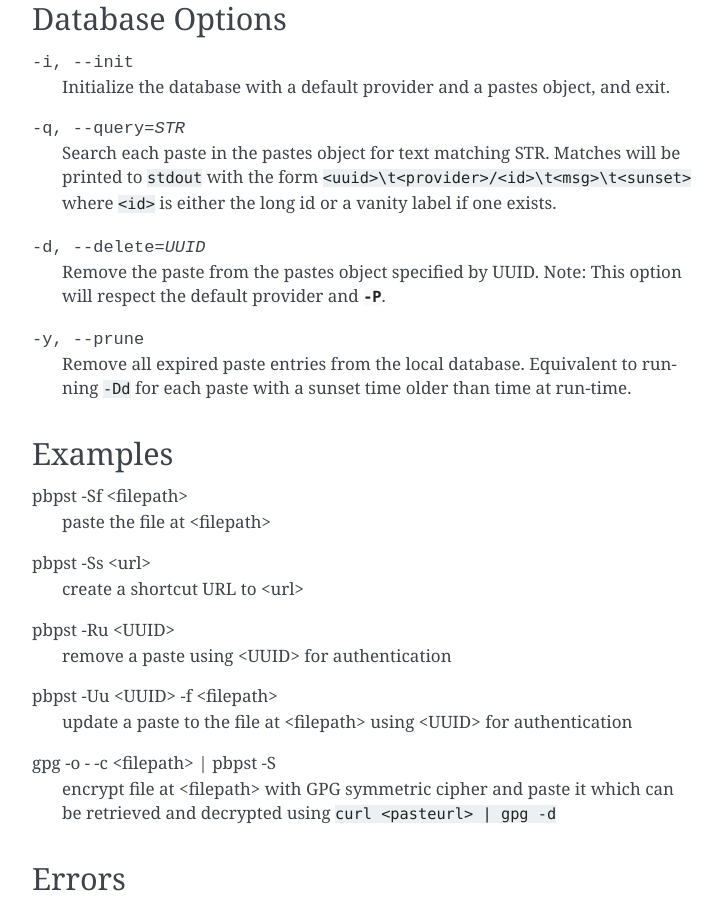
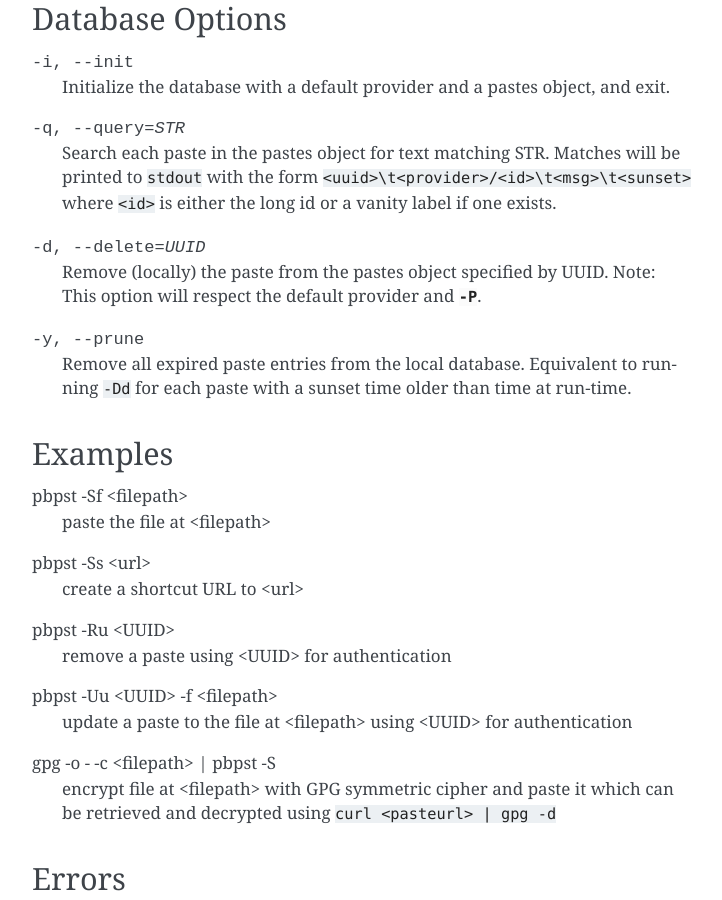
Before and after one commit to HalosGhost/pbpst, a Sphinx documentation site: the page built from doc/pbpst.rst, in a window 1280 px wide and 900 px high, scrolled down 3335 px. Shown: the whole window, without its empty margins (388-1110 px from the left). Built offline with Sphinx 7.4.7, drawn with Linux system fonts in a browser that asks for light colours; some of the changed text lies outside the part shown.

Commit message:
Clarify -Ru, -Dd and -P

```diff
--- a/doc/pbpst.rst
+++ b/doc/pbpst.rst
@@ -154,7 +154,7 @@
     Search each paste in the pastes object for text matching STR. Matches will be printed to :file:`stdout` with the form ``<uuid>\t<provider>/<id>\t<msg>\t<sunset>`` where ``<id>`` is either the long id or a vanity label if one exists.
 
 -d, --delete=UUID
-    Remove the paste from the pastes object specified by UUID. Note: This option will respect the default provider and :option:`-P`.
+    Remove (locally) the paste from the pastes object specified by UUID. Note: This option will respect the default provider and :option:`-P`.
 
 -y, --prune
     Remove all expired paste entries from the local database.
```
Also changed, not shown: other parts of doc/pbpst.rst (+3 -3 lines), 1 other file.
